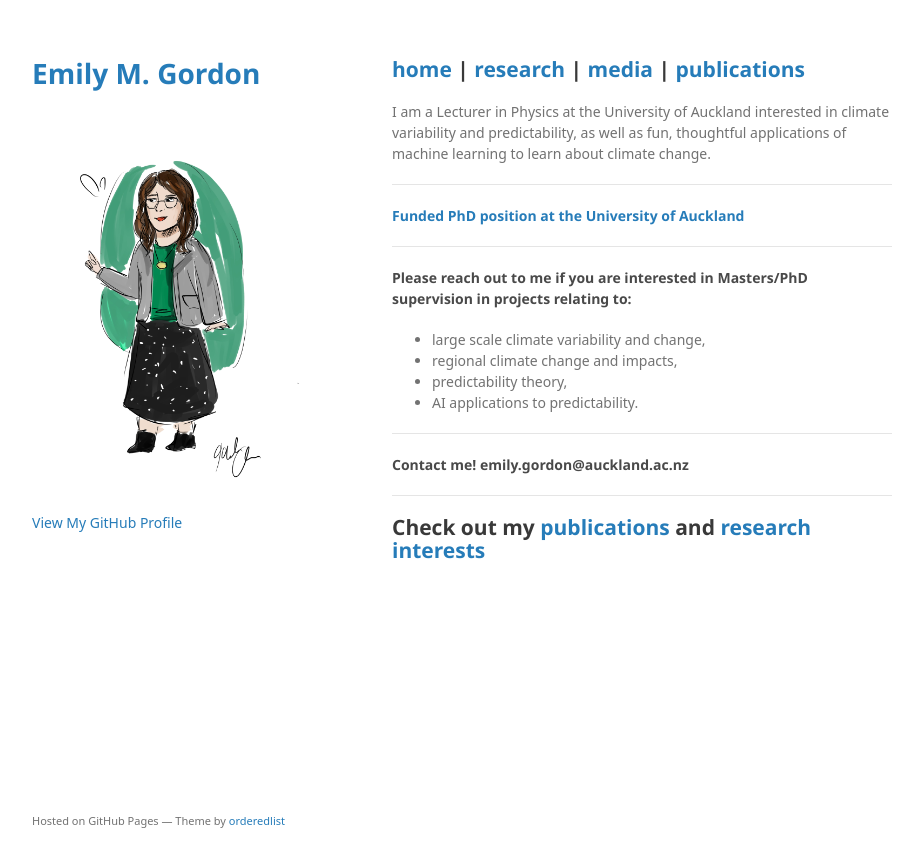
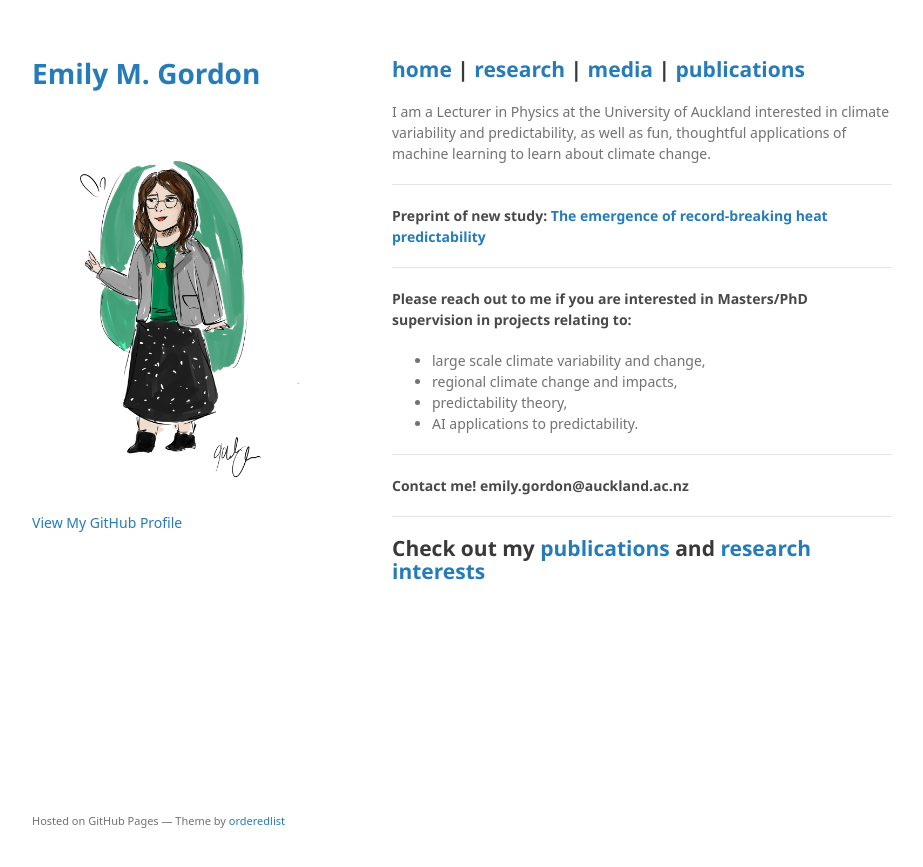
Before and after one commit to emily-gordy/emily-gordy.github.io, a Jekyll site: the page built from index.md, in a window 1280 px wide. Shown: the top 867 px of the page, without its empty margins (178-1101 px from the left). Built offline with Jekyll 4.4.1, drawn with Linux system fonts in a browser that asks for light colours; some web fonts are replaced; a script that is not in the unit is left out; the repository's description, which GitHub fills in, is left out; our own code applies the rules of GitHub Pages for plain Markdown files.

Commit message:
Replace funded PhD position with new study link

```diff
--- a/index.md
+++ b/index.md
@@ -8,7 +8,7 @@ I am a Lecturer in Physics at the University of Auckland interested in climate v
 
 * * *
 
-#### [Funded PhD position at the University of Auckland](https://www.auckland.ac.nz/assets/study/scholarships-and-funding/types-of-scholarships/postgraduate-scholarships/doctoral-scholarships/phd-ocean-atmosphere-interaction-20260820.pdf)
+#### Preprint of new study: [The emergence of record-breaking heat predictability](https://www.researchsquare.com/article/rs-10796829/v1)
 
 * * *
 
```
